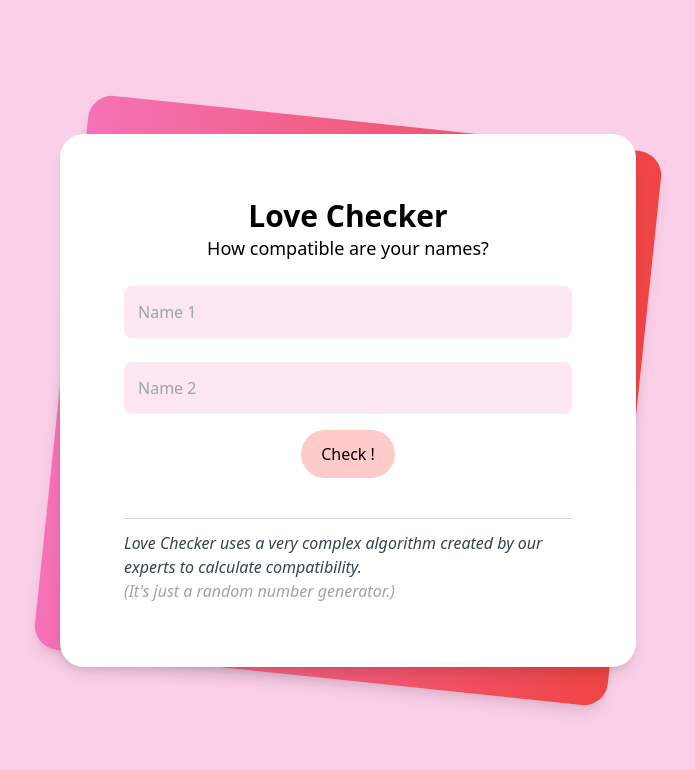
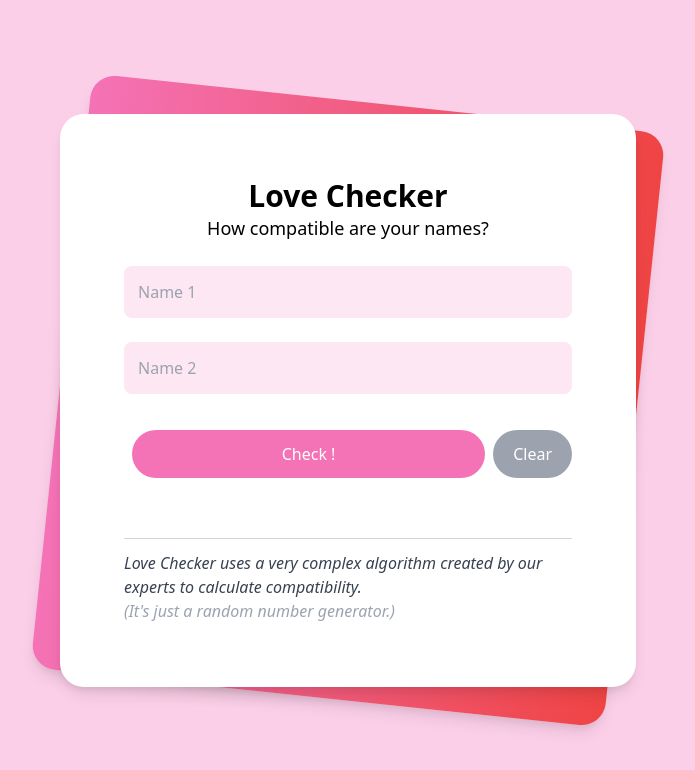
Before and after one commit to KorabFusian/love-checker, a React (Create React App) app: page / in a window 1280 px wide. Shown: the top 770 px of the page, without its empty margins (292-987 px from the left). Built offline with nearby package versions, Linux system fonts and the light colour scheme.

Commit message:
circles !

```diff
--- a/package.json
+++ b/package.json
@@ -8,6 +8,7 @@
     "@testing-library/react": "^11.1.0",
     "@testing-library/user-event": "^12.1.10",
     "react": "^17.0.2",
+    "react-circular-progressbar": "^2.0.4",
     "react-dom": "^17.0.2",
     "react-scripts": "4.0.3",
     "seedrandom": "^3.0.5",
--- a/src/components/Calculator.jsx
+++ b/src/components/Calculator.jsx
@@ -1,16 +1,16 @@
+import Circle from './Circle'
+
 const seedrandom = require('seedrandom')
 const Calculator = ({ seed, name1, name2 }) => {
   const number = new seedrandom(seed)
+  const value = Math.round(number() * 100)
 
-  const getPercent = () => {
-    return Math.round(number() * 100).toString() + '%'
-  }
-
-  if (seed === ' ') return <></>
+  if (seed === '' || name1 === '' || name2 === '') return <></>
   else
     return (
-      <div>
-        {name1} and {name2} are {getPercent()} compatible !
+      <div id="results" className="flex flex-col justify-center items-center ">
+        <Circle value={value} />
+        {name1} and {name2} are {value}% compatible !
       </div>
     )
 }
--- /dev/null
+++ b/src/components/Circle.jsx
@@ -0,0 +1,25 @@
+import { buildStyles, CircularProgressbar } from 'react-circular-progressbar'
+import 'react-circular-progressbar/dist/styles.css'
+
+const Circle = ({ value }) => {
+  const getColor = () => {
+    if (value < 33) return 'black'
+    else if (value > 66) return 'rgba(244, 114, 182)'
+    else return 'rgba(251, 191, 36)'
+  }
+
+  return (
+    <div className="mt-4 mb-6">
+      <CircularProgressbar
+        value={value}
+        text={`${value}%`}
+        styles={buildStyles({
+          pathColor: getColor(),
+          textColor: getColor(),
+        })}
+      />
+    </div>
+  )
+}
+
+export default Circle
--- a/src/components/Names.jsx
+++ b/src/components/Names.jsx
@@ -8,14 +8,22 @@ const Names = () => {
   const [name2, setname2] = useState('')
   const [PName1, setPName1] = useState('') //persistent name1
   const [PName2, setPName2] = useState('') //persistent name2
-  const [seed, setseed] = useState(' ')
+  const [seed, setseed] = useState('')
 
   const generate = (name1, name2) => {
     setPName1(name1)
     setPName2(name2)
     const names = [name1, name2].sort()
 
-    setseed(names[0] + ' ' + names[1])
+    setseed(names[0] + names[1])
+  }
+
+  const reset = () => {
+    setname1('')
+    setname2('')
+    setPName1('')
+    setPName2('')
+    setseed('')
   }
 
   return (
@@ -37,13 +45,25 @@ const Names = () => {
           placeholder="Name 2"
           className="block bg-pink-100 border-2 border-transparent hover:border-opacity-25 hover:border-pink-400 rounded-lg p-3 mt-6"
         />
+        <div className="flex">
+          <div className="flex-1 flex items-center px-2">
             <button
-          className="mx-auto mt-4 py-3 sm:my-4 rounded-full px-5 hover:bg-red-600 bg-red-200"
+              className="mx-auto mt-4 py-3 sm:my-4 rounded-full px-5 hover:bg-red-600 bg-pink-400 text-white flex-1"
               onClick={() => generate(name1, name2)}
             >
               Check !
             </button>
+          </div>
+          <button
+            className="mx-auto mt-4 py-3 sm:my-9 rounded-full px-5 hover:bg-gray-500 bg-gray-400 text-white"
+            onClick={() => reset()}
+          >
+            Clear
+          </button>
+        </div>
+        <div>
           <Calculator seed={seed} name1={PName1} name2={PName2} />
+        </div>
         <Footer />
       </div>
     </div>
```
Also changed, not shown: 1 other file (tests, documents, lock files or other folders). Lines whose indentation alone changed are shown as unchanged.
